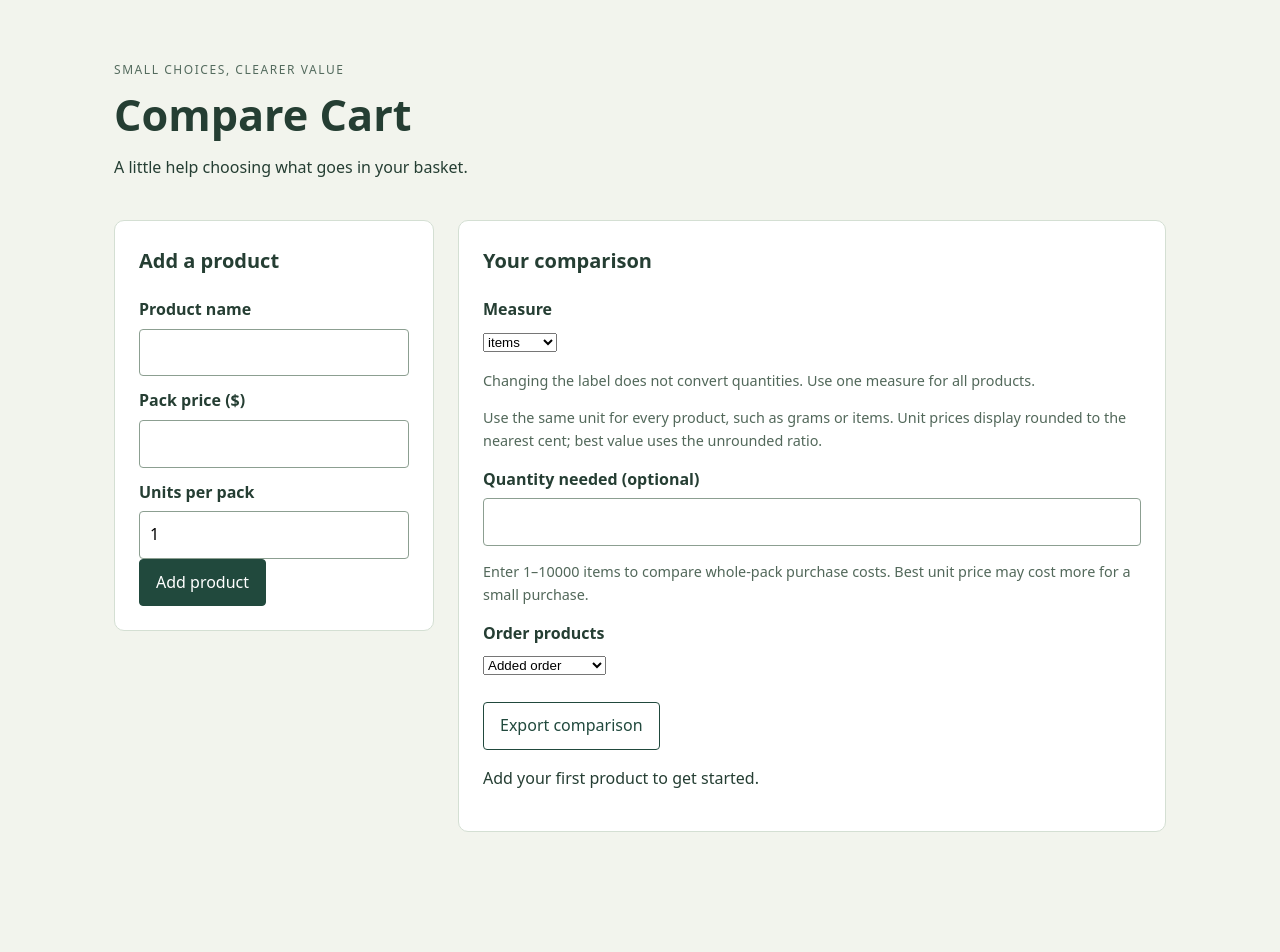
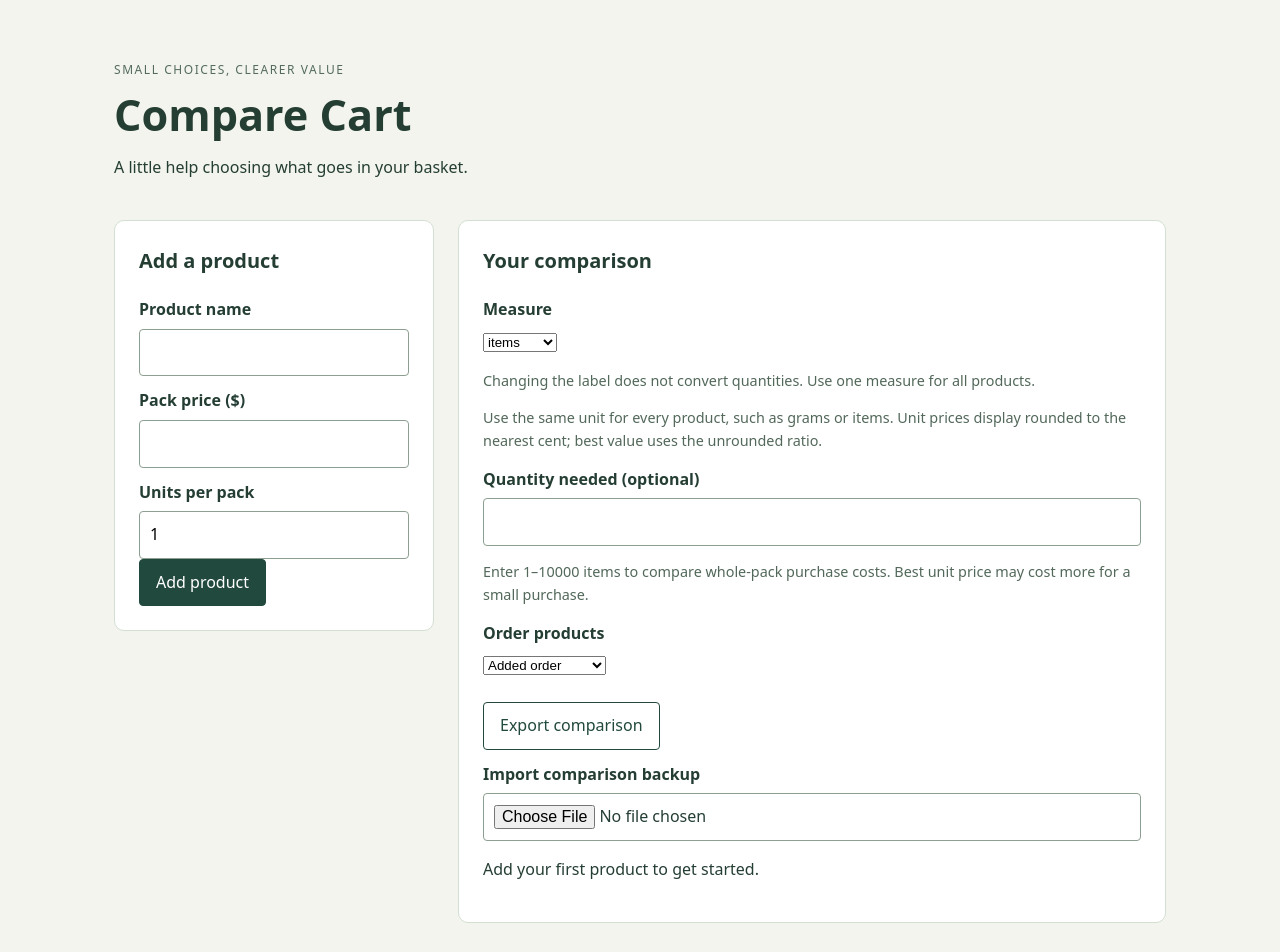
Before and after one commit to kirkduchesne/compare-cart, a React (Vite) app: page / in a window 1280 px wide. Shown: the top 952 px of the page. Before the commit the page ends 880 px from the top, so only its background shows below. Built offline with nearby package versions, Linux system fonts and the light colour scheme.

Commit message:
feat: validate and confirm imported comparison backups

```diff
--- a/src/App.jsx
+++ b/src/App.jsx
@@ -1,4 +1,4 @@
-import { downloadComparison } from './backup';
+import { downloadComparison, parseBackup } from './backup';
 import { useRef, useState } from 'react';
 import { parsePrice } from './money';
 import { bestProducts, sortProducts } from './comparison';
@@ -22,6 +22,23 @@ export function App() {
   const [target, setTarget] = useState('');
   const [order, setOrder] = useState('added');
   const [editing, setEditing] = useState(null);
+
+  async function importComparison(event) {
+    const file = event.target.files[0];
+    event.target.value = '';
+    if (!file) return;
+    try {
+      if (file.size > 16000) throw new Error('Choose a comparison JSON file smaller than 16 KB.');
+      const backup = parseBackup(await file.text());
+      if (!window.confirm('Replace this comparison with the backup? Export first if you want to keep the current products or unsaved form edits.')) return;
+      setUnit(backup.unit);
+      updateProducts(backup.products, backup.unit);
+      resetForm();
+      setBackupMessage('Comparison imported. Check the storage warning before closing this page.');
+    } catch (error) {
+      setBackupMessage(error.message || 'The file could not be read. Your comparison is unchanged.');
+    }
+  }
 
   function exportComparison() {
     try {
@@ -160,6 +177,8 @@ export function App() {
         </select>
         <p role="status">{warning}</p>
         <button type="button" className="secondary" onClick={exportComparison}>Export comparison</button>
+        <label htmlFor="backup">Import comparison backup</label>
+        <input id="backup" type="file" accept=".json,application/json" onChange={importComparison} />
         <p role="status">{backupMessage}</p>
         {products.length === 0 ? (
           <p>Add your first product to get started.</p>
--- a/src/backup.js
+++ b/src/backup.js
@@ -1,3 +1,5 @@
+import { loadProducts } from './storage';
+
 export function downloadComparison(products, unit) {
   const content = JSON.stringify({ version: 2, products, unit }, null, 2);
   const url = URL.createObjectURL(new Blob([content], { type: 'application/json' }));
@@ -9,3 +11,10 @@ export function downloadComparison(products, unit) {
   link.remove();
   setTimeout(() => URL.revokeObjectURL(url), 1000);
 }
+
+export function parseBackup(text) {
+  if (typeof text !== 'string' || text.length > 16000) throw new Error('Choose a comparison JSON file smaller than 16 KB.');
+  const loaded = loadProducts({ getItem: () => text });
+  if (!loaded.readable) throw new Error('This file is not a valid comparison backup.');
+  return { products: loaded.products, unit: loaded.unit };
+}
```
Also changed, not shown: 1 other file (tests, documents, lock files or other folders).
